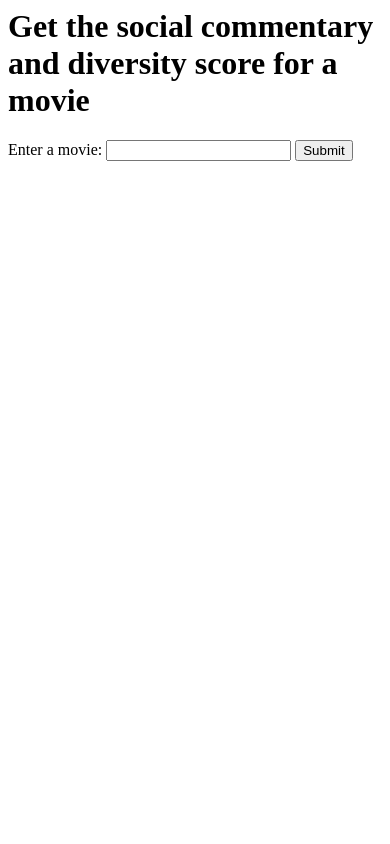
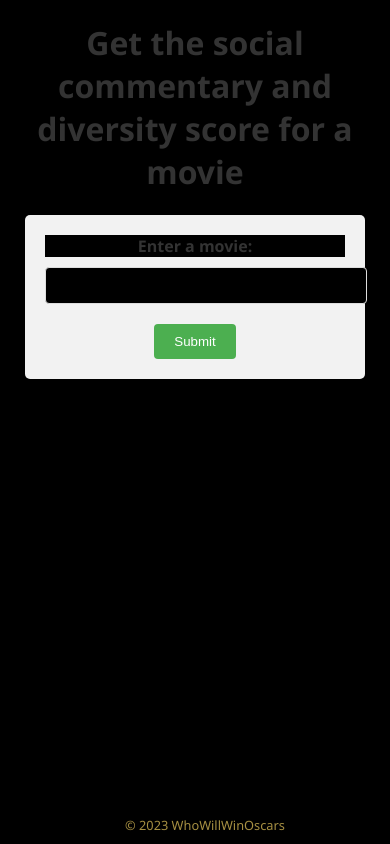
Before and after one commit to aavishkar6/whoWillWinOscar, a Flask app: page /social-commentary-score in a window 390 px wide. Run offline with Flask 3, Linux system fonts and the light colour scheme.

Commit message:
add css and fix errors

```diff
--- a/static/css/analysis.css
+++ b/static/css/analysis.css
@@ -1,6 +1,6 @@
 body {
-    background-color: #333; /* Black background */
-color: #fff; /* White text */
+    /* background-color: #333; Black background */
+/* color: #fff; White text */
 }
 
 .menu {
--- a/static/css/layout.css
+++ b/static/css/layout.css
@@ -1,10 +1,16 @@
+
+* {
+    background-color : black;
+}
+
+
 footer {
     position: fixed;
     bottom: 0;
     width: 100%;
     text-align: center;
     padding: 10px;
-    background: #333;
-    color: #fff;
+    background-color: black;
+    color: #A68f42;
     font-size: 0.8em;
 }
--- /dev/null
+++ b/static/css/socialScore.css
@@ -0,0 +1,77 @@
+
+div {
+    text-align: center;
+
+}
+
+body {
+    font-family: Arial, sans-serif;
+}
+
+form {
+    background-color: #f2f2f2;
+    padding: 20px;
+    border-radius: 5px;
+    width: 300px;
+    margin: auto;
+}
+
+label {
+    font-weight: bold;
+    display: block;
+    margin-bottom: 10px;
+}
+
+input[type="text"] {
+    width: 100%;
+    padding: 10px;
+    margin-bottom: 20px;
+    border: 1px solid #ddd;
+    border-radius: 4px;
+}
+
+input[type="submit"] {
+    background-color: #4CAF50;
+    color: white;
+    padding: 10px 20px;
+    border: none;
+    border-radius: 4px;
+    cursor: pointer;
+}
+
+input[type="submit"]:hover {
+    background-color: #45a049;
+}
+
+body {
+    font-family: 'Segoe UI', Tahoma, Geneva, Verdana, sans-serif;
+    margin: 0;
+    padding: 0;
+    background-color: #f4f4f4;
+    color: #333;
+}
+
+.score {
+    background-color: #f2f2f2;
+    color: #333;
+    padding: 10px;
+    margin-top: 20px;
+    border-radius: 5px;
+    text-align: center;
+    font-size: 1.2em;
+    font-weight: bold;
+}
+
+.commentary {
+
+    display : inline-block;
+    height : 400px;
+    width : 700px;
+    background-color: #f2f2f2;
+    color: #333;
+    padding: 10px;
+    margin-top: 20px;
+    border-radius: 5px;
+    text-align: center;
+    font-style: italic;
+}
--- a/static/script/overall.js
+++ b/static/script/overall.js
@@ -7,9 +7,6 @@ async function main() {
     initializeBestRatedOscarMovie();
     initializeHighestBudgetOscarMovie();
     // handle radio button listening
-
-
-
 
 }
 
--- a/templates/components/homepage.html
+++ b/templates/components/homepage.html
@@ -6,7 +6,8 @@ Home
 {% block head %}
     <link rel="preconnect" href="https://fonts.googleapis.com">
     <link rel="preconnect" href="https://fonts.gstatic.com" crossorigin>
-    <link href="https://fonts.googleapis.com/css2?family=Yanone+Kaffeesatz:wght@300&display=swap" rel="stylesheet">
+
+    <link href='https://fonts.googleapis.com/css?family=Limelight' rel='stylesheet'>
 
     <link rel="stylesheet" href="/static/css/homePage.css">
 
--- a/templates/components/socialScore.html
+++ b/templates/components/socialScore.html
@@ -1,3 +1,16 @@
+{% extends 'layouts/layout.html' %}
+{% block title %}
+Social Score
+{% endblock %}
+
+{% block head %}
+
+    <link rel="stylesheet" href="/static/css/socialScore.css">
+
+{% endblock %}
+
+{% block content %}
+
 <div>
     <h1>Get the social commentary and diversity score for a movie</h1>
     <form method="post">
@@ -7,11 +20,13 @@
     </form>
 
     {% if message1 %}
-        <p>{{ message1 }}</p>
+        <p class ='score'>The Cast Diversity {{ message1 }}</p>
     {% endif %}
 
     {% if message2 %}
-        <p>{{ message2 }}</p>
+        <p class="commentary">{{ message2 }}</p>
     {% endif %}
 
 </div>
+
+{% endblock %}
```
Also changed, not shown: static/css/homePage.css (+14 -14 lines), static/css/overall.css (+2 -8 lines), utils.py (+6 -2 lines), 2 other files.
